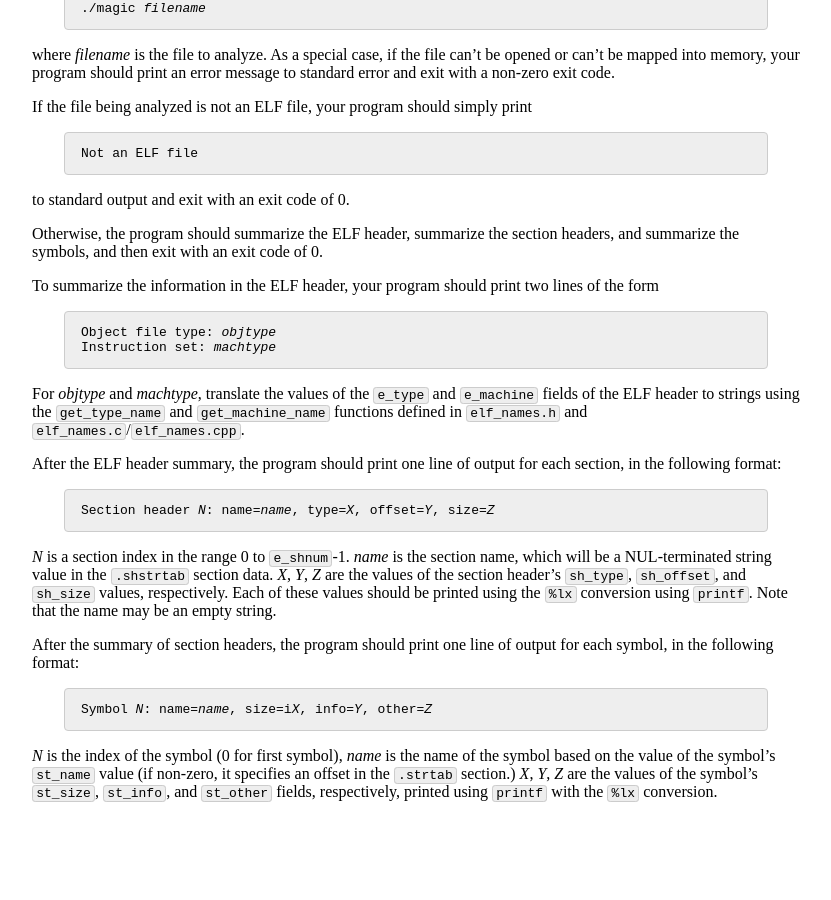
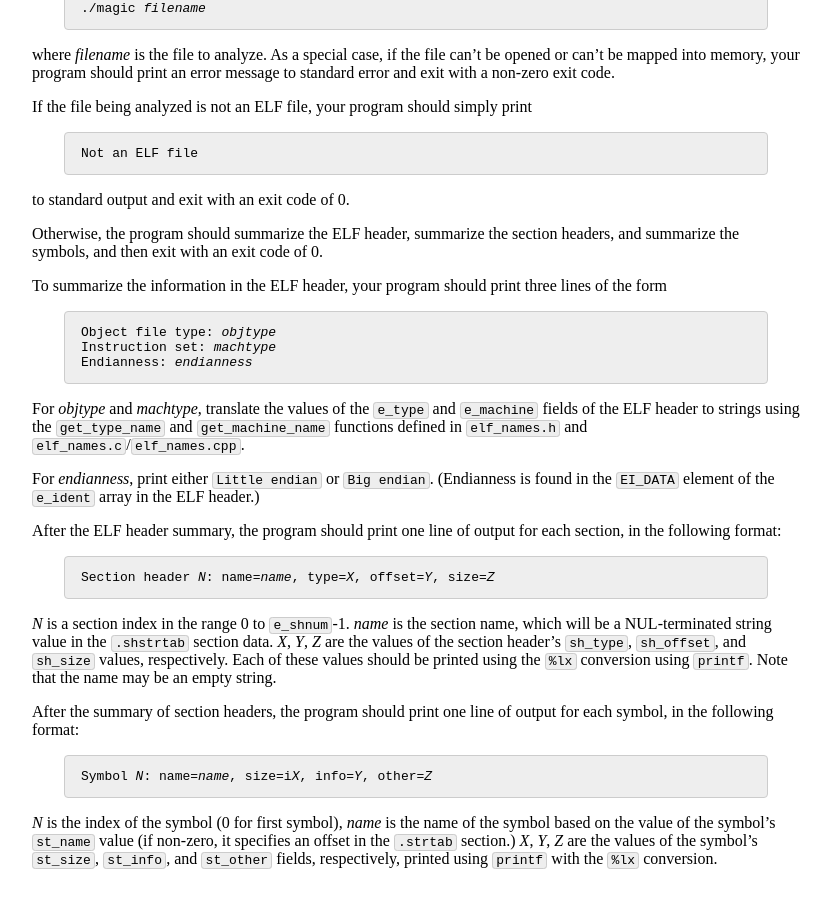
Before and after one commit to jhucsf/fall2021, a Jekyll site: the page built from assign/assign04.md, in a window 1280 px wide and 900 px high, scrolled down 2961 px. Shown: the whole window, without its empty margins (224-1055 px from the left). Built offline with Jekyll 4.4.1, drawn with Linux system fonts in a browser that asks for light colours; before the commit the page ends 3794 px from its top, so only the background shows below that.

Commit message:
more work on writeup, example inputs/outputs

```diff
--- a/assign/assign04.md
+++ b/assign/assign04.md
@@ -217,17 +217,22 @@ Otherwise, the program should summarize the ELF header, summarize the section
 headers, and summarize the symbols, and then exit with an exit code of 0.
 
 To summarize the information in the ELF header, your program should
-print two lines of the form
+print three lines of the form
 
 <div class="highlighter-rouge"><pre>
 Object file type: <i>objtype</i>
 Instruction set: <i>machtype</i>
+Endianness: <i>endianness</i>
 </pre></div>
 
 For *objtype* and *machtype*, translate the values of the `e_type` and
 `e_machine` fields of the ELF header to strings using the
 `get_type_name` and `get_machine_name` functions defined in
 `elf_names.h` and `elf_names.c`/`elf_names.cpp`.
+
+For *endianness*, print either `Little endian` or `Big endian`.
+(Endianness is found in the `EI_DATA` element of the `e_ident`
+array in the ELF header.)
 
 After the ELF header summary, the program should print one line of output
 for each section, in the following format:
```
Also changed, not shown: 12 other files.
